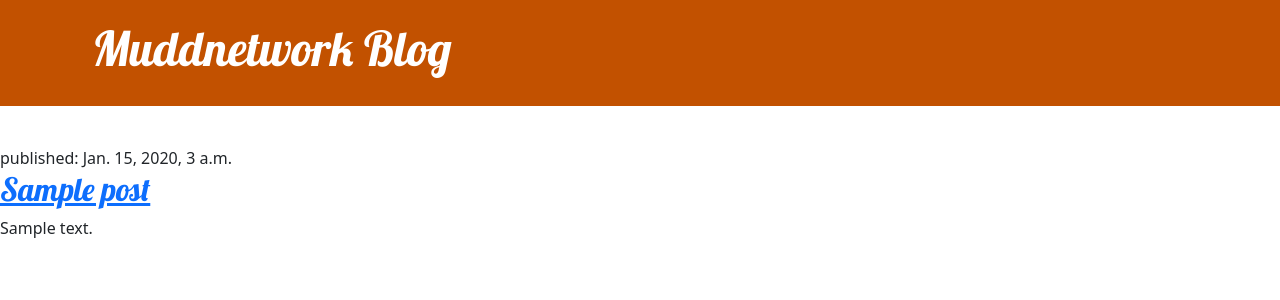
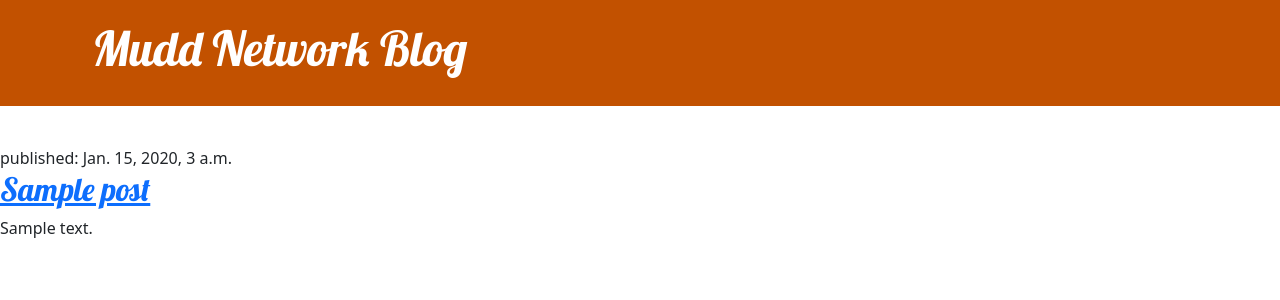
Before and after one commit to Dillon-Mendoza/my-first-blog, a Django app: page / in a window 1280 px wide. Shown: the top 300 px of the page. Run offline with Django 5.2, Linux system fonts and the light colour scheme; tables that the repository leaves empty hold one stand-in row (values such as "Sample post").

Commit message:
Updated name on blog

```diff
--- a/blog/templates/blog/post_list.html
+++ b/blog/templates/blog/post_list.html
@@ -2,7 +2,7 @@
 <!DOCTYPE html>
 <html>
     <head>
-        <title>Muddnetwork Blog</title>
+        <title>Mudd Network Blog</title>
         <link rel="stylesheet" href="https://cdn.jsdelivr.net/npm/bootstrap@5.3.3/dist/css/bootstrap.min.css" integrity="sha384-QWTKZyjpPEjISv5WaRU9OFeRpok6YctnYmDr5pNlyT2bRjXh0JMhjY6hW+ALEwIH" crossorigin="anonymous">
         <link rel="stylesheet" type="text/css" href="{% static 'css/blog.css' %}">
         <link rel="stylesheet" href="https://fonts.googleapis.com/css?family=Lobster&subset=latin,latin-ext">
@@ -10,7 +10,7 @@
     <body>
         <header class="page-header">
             <div class="container">
-                <h1><a href="/">Muddnetwork Blog</a></h1>
+                <h1><a href="/">Mudd Network Blog</a></h1>
             </div>
         </header>
 
```
